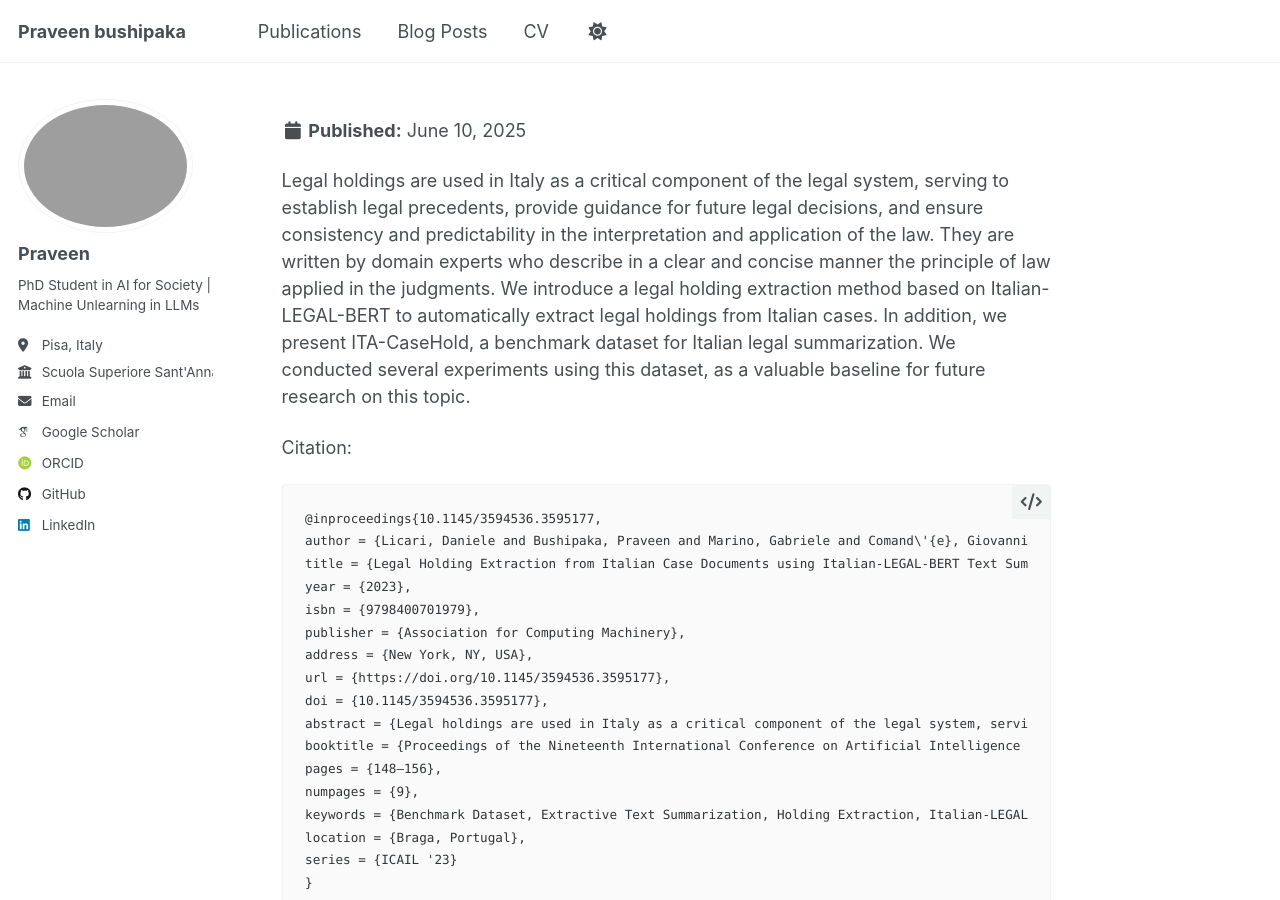
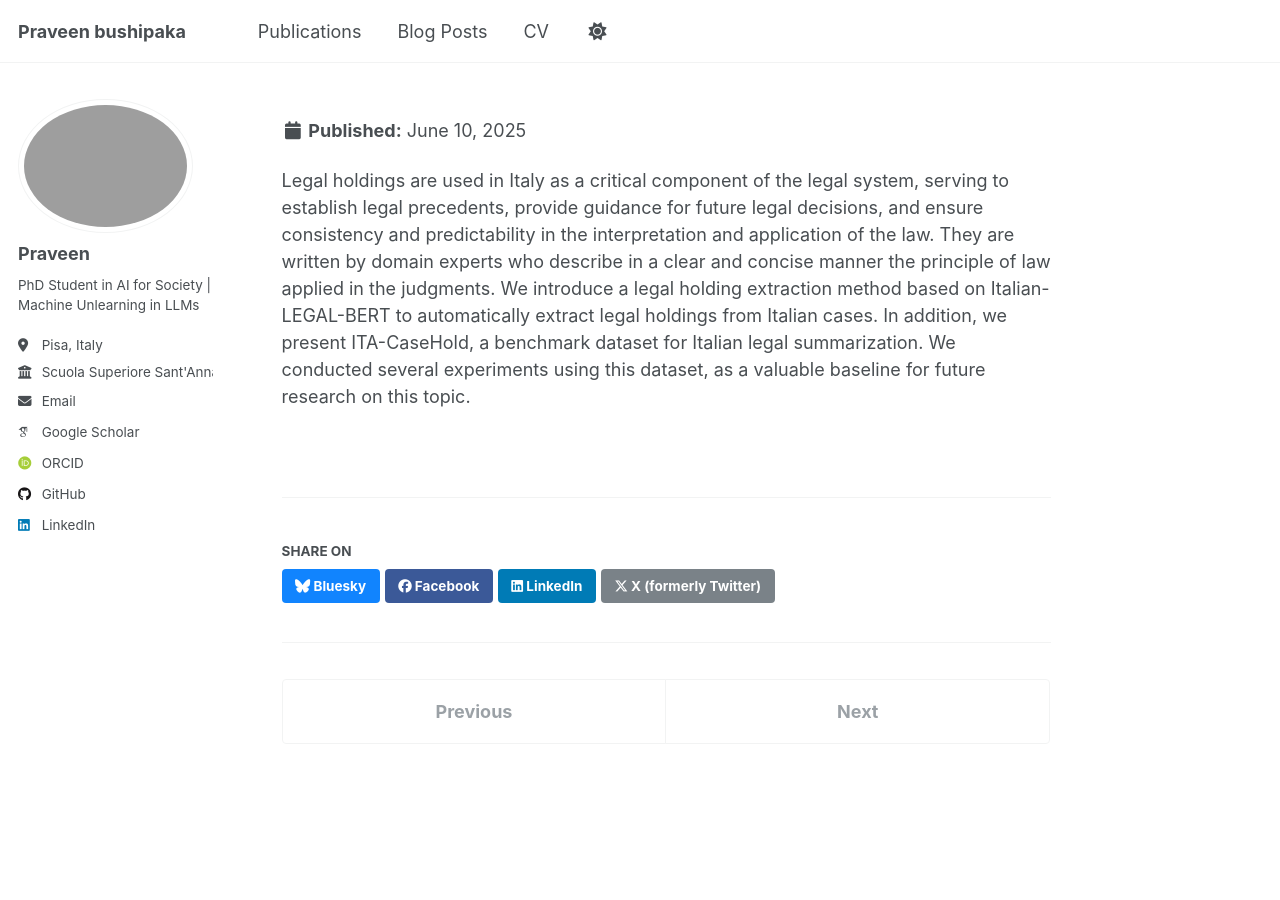
Before and after one commit to praveensonu/praveensonu.github.io, a Jekyll site: the page built from _publications/2009-10-01-paper-title-number-1.md, in a window 1280 px wide and 900 px high. Built offline with Jekyll 4.4.1, drawn with Linux system fonts in a browser that asks for light colours; some web fonts are replaced.

Commit message:
Update 2009-10-01-paper-title-number-1.md

````diff
--- a/_publications/2009-10-01-paper-title-number-1.md
+++ b/_publications/2009-10-01-paper-title-number-1.md
@@ -12,26 +12,3 @@ citation: 'Daniele Licari, Praveen Bushipaka, Gabriele Marino, Giovanni Comandé
 
 Legal holdings are used in Italy as a critical component of the legal system, serving to establish legal precedents, provide guidance for future legal decisions, and ensure consistency and predictability in the interpretation and application of the law. They are written by domain experts who describe in a clear and concise manner the principle of law applied in the judgments.
 We introduce a legal holding extraction method based on Italian-LEGAL-BERT to automatically extract legal holdings from Italian cases. In addition, we present ITA-CaseHold, a benchmark dataset for Italian legal summarization. We conducted several experiments using this dataset, as a valuable baseline for future research on this topic.
-
-
-Citation:
-
-```
-@inproceedings{10.1145/3594536.3595177,
-author = {Licari, Daniele and Bushipaka, Praveen and Marino, Gabriele and Comand\'{e}, Giovanni and Cucinotta, Tommaso},
-title = {Legal Holding Extraction from Italian Case Documents using Italian-LEGAL-BERT Text Summarization},
-year = {2023},
-isbn = {9798400701979},
-publisher = {Association for Computing Machinery},
-address = {New York, NY, USA},
-url = {https://doi.org/10.1145/3594536.3595177},
-doi = {10.1145/3594536.3595177},
-abstract = {Legal holdings are used in Italy as a critical component of the legal system, serving to establish legal precedents, provide guidance for future legal decisions, and ensure consistency and predictability in the interpretation and application of the law. They are written by domain experts who describe in a clear and concise manner the principle of law applied in the judgments.We introduce a legal holding extraction method based on Italian-LEGAL-BERT to automatically extract legal holdings from Italian cases. In addition, we present ITA-CaseHold, a benchmark dataset for Italian legal summarization. We conducted several experiments using this dataset, as a valuable baseline for future research on this topic.},
-booktitle = {Proceedings of the Nineteenth International Conference on Artificial Intelligence and Law},
-pages = {148–156},
-numpages = {9},
-keywords = {Benchmark Dataset, Extractive Text Summarization, Holding Extraction, Italian-LEGAL-BERT},
-location = {Braga, Portugal},
-series = {ICAIL '23}
-}
-```
````
